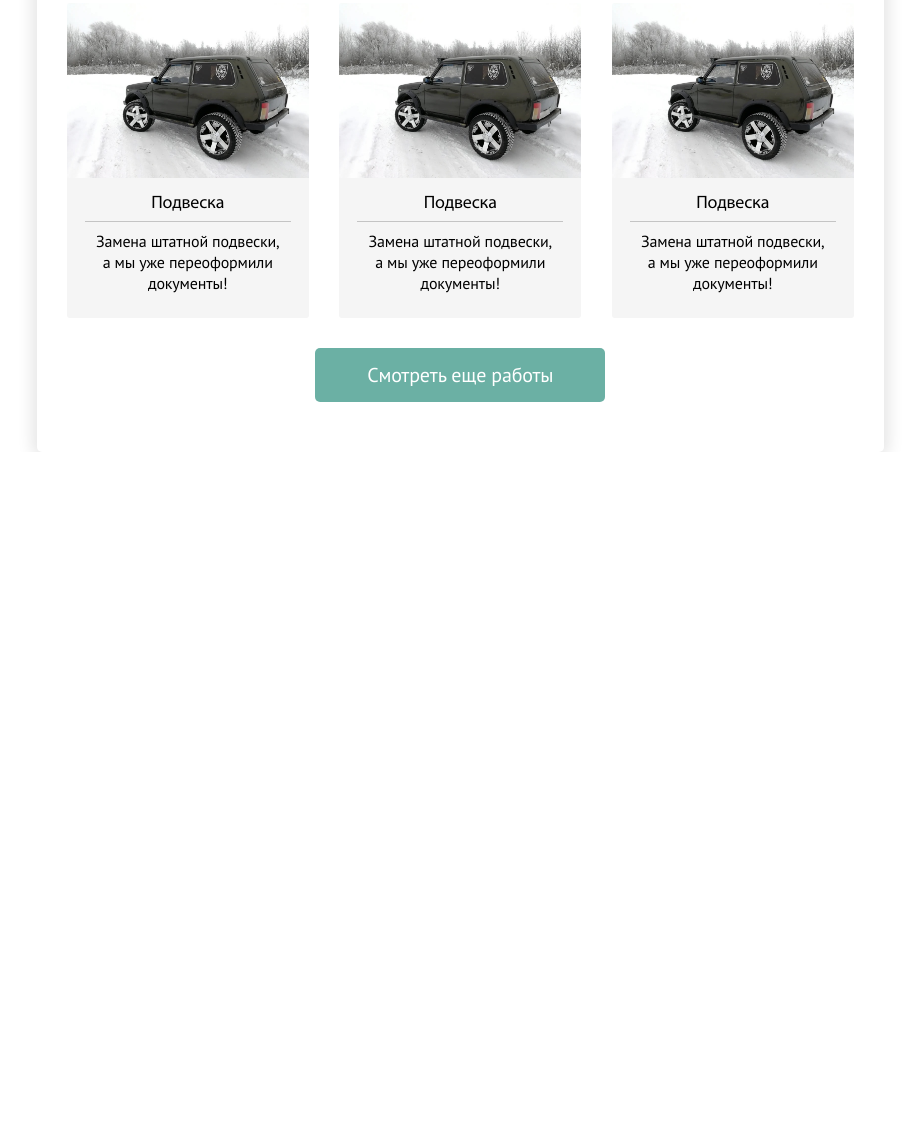
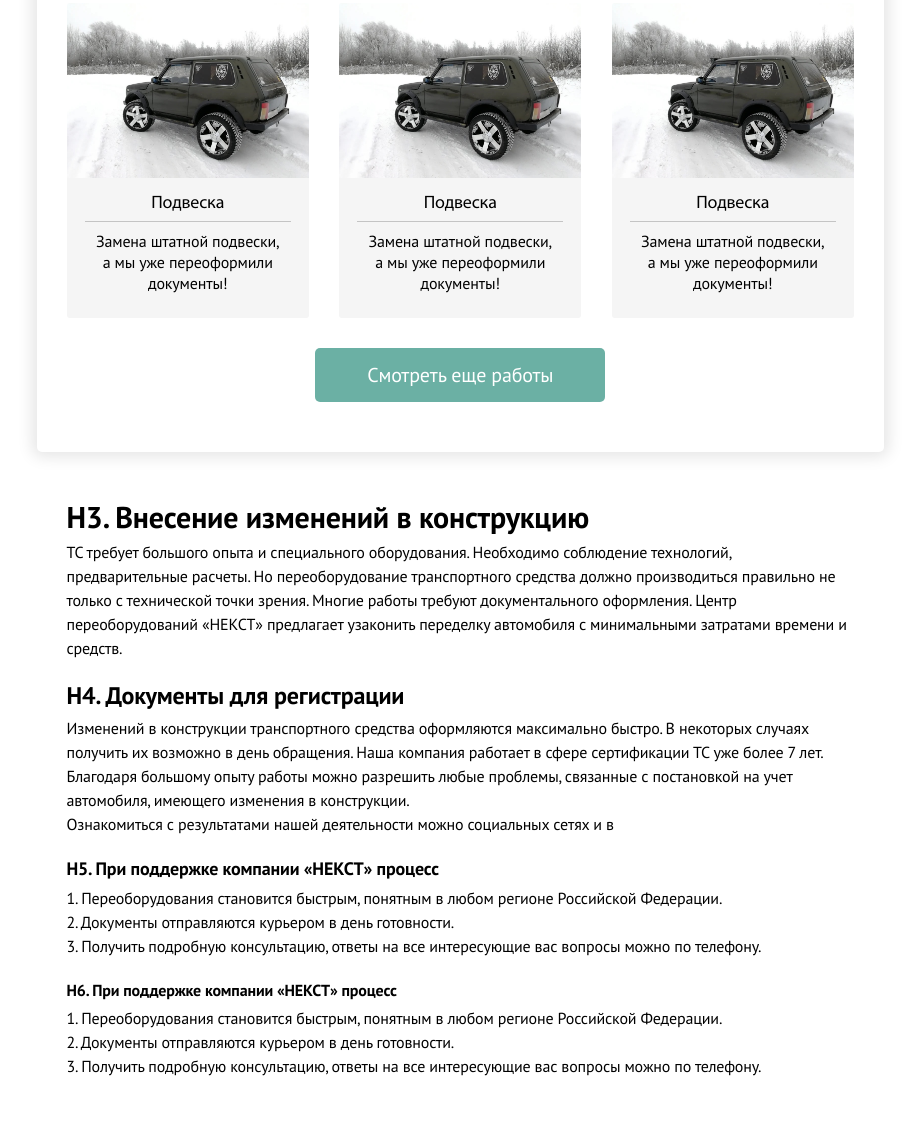
Before and after one commit to AlexKobiliansky/next_v2, a website: page app/index.html in a window 1280 px wide. Shown: the part 4059-5187 px from the top of the page, without its empty margins (326-1246 px from the left). Before the commit the page ends 4511 px from the top, so only its background shows below. Drawn offline with Linux system fonts and the light colour scheme.

Commit message:
section text complete

```diff
--- a/app/index.html
+++ b/app/index.html
@@ -757,6 +757,27 @@
 				</section>
 				<!-- ======= SECTION GALLERY END ======= -->
 
+				<!-- ======= SECTION TEXT START ======= -->
+				<section class="s-text">
+					<h3>H3. Внесение изменений в конструкцию</h3>
+					<p>ТС требует большого опыта и специального оборудования. Необходимо соблюдение технологий, предварительные расчеты. Но переоборудование транспортного средства должно производиться правильно не только с технической точки зрения. Многие работы требуют документального оформления. Центр переоборудований «НЕКСТ» предлагает узаконить переделку автомобиля с минимальными затратами времени и средств.</p>
+					<br>
+					<h4>H4. Документы для регистрации</h4>
+					<p>Изменений в конструкции транспортного средства оформляются максимально быстро. В некоторых случаях получить их возможно в день обращения. Наша компания работает в сфере сертификации ТС уже более 7 лет. Благодаря большому опыту работы можно разрешить любые проблемы, связанные с постановкой на учет автомобиля, имеющего изменения в конструкции.</p>
+					<p>Ознакомиться с результатами нашей деятельности можно социальных сетях и в</p>
+					<br>
+					<h5>H5. При поддержке компании «НЕКСТ» процесс</h5>
+					<p>1. Переоборудования становится быстрым, понятным в любом регионе Российской Федерации.</p>
+					<p>2. Документы отправляются курьером в день готовности.</p>
+					<p>3. Получить подробную консультацию, ответы на все интересующие вас вопросы можно по телефону.</p>
+					<br>
+					<h6>H6. При поддержке компании «НЕКСТ» процесс</h6>
+					<p>1. Переоборудования становится быстрым, понятным в любом регионе Российской Федерации.</p>
+					<p>2. Документы отправляются курьером в день готовности.</p>
+					<p>3. Получить подробную консультацию, ответы на все интересующие вас вопросы можно по телефону.</p>
+				</section>
+				<!-- ======= SECTION TEXT END ======= -->
+
 			</div>
 		</div>
 
--- a/app/sass/base/_media.sass
+++ b/app/sass/base/_media.sass
@@ -147,6 +147,13 @@
 
 // ≥480px
 +media-breakpoint-down(xs)
+
+  .s-text
+    padding: 40px 10px
+    h3, h4, h5, h6
+      margin-bottom: 12px
+    p
+      line-height: 1.35
 
   .s-gallery
     padding-left: 10px
@@ -365,6 +372,12 @@
 
 @media (max-width: 390px)
 
+  .s-text
+    h3
+      font-size: 26px
+    h4
+      font-size: 22px
+
   .gallery-slider
     width: 100%
     margin-left: 0
--- /dev/null
+++ b/app/sass/layout/_s-text.sass
@@ -0,0 +1,14 @@
+.s-text
+  padding: 50px 30px
+  p
+    margin-bottom: 0
+  h3, h4, h5, h6
+    line-height: 1
+  h3
+    font-size: 30px
+  h4
+    font-size: 24px
+  h5
+    font-size: 18px
+  h6
+    font-size: 16px
--- a/app/sass/main.sass
+++ b/app/sass/main.sass
@@ -12,6 +12,7 @@
 @import layout/s-populars
 @import layout/s-prices
 @import layout/s-gallery
+@import layout/s-text
 @import layout/footer
 
 
```
Also changed, not shown: app/css/main.min.css.
